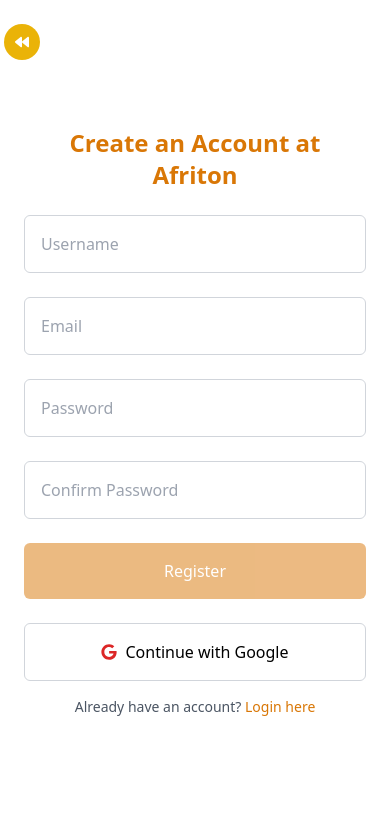
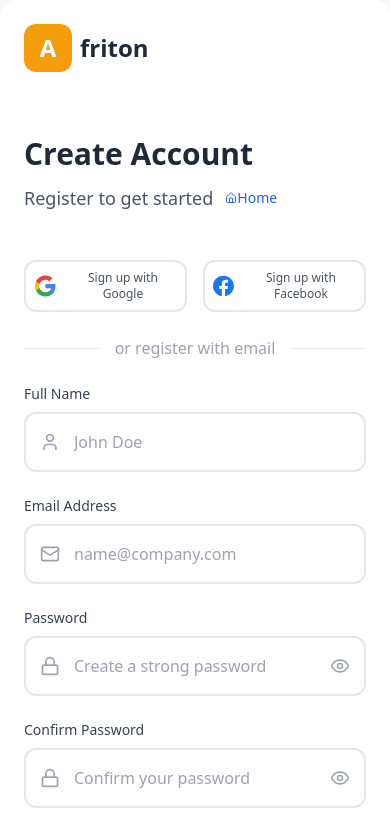
Before and after one commit to lscblack/afriton, a React (Vite) app in the folder client/afriton/: page /register in a window 390 px wide. Shown: the top 835 px of the page. Built offline with nearby package versions, Linux system fonts and the light colour scheme.

Commit message:
fixed reg also

```diff
--- a/client/afriton/src/App.jsx
+++ b/client/afriton/src/App.jsx
@@ -3,7 +3,7 @@
 import { BrowserRouter as Router, Routes, Route } from 'react-router-dom';
 import Loading from './comps/Loader';
 import Login  from './pages/Login';
-import { Register } from './pages/Register';
+import  Register  from './pages/Register';
 
 
 const Dashboard = lazy(() => import('./pages/Dashbaord'));
--- a/client/afriton/src/pages/Register.jsx
+++ b/client/afriton/src/pages/Register.jsx
@@ -1,204 +1,207 @@
-import React, { useState } from 'react';
-import { FaBackward, FaGoogle } from 'react-icons/fa';
-import { useNavigate } from 'react-router-dom'; // For navigation after successful registration
+import React from 'react';
+import { Eye, EyeOff, Mail, Lock, User, HomeIcon } from 'lucide-react';
 
-export const Register = () => {
-    const [username, setUsername] = useState('');
-    const [email, setEmail] = useState('');
-    const [password, setPassword] = useState('');
-    const [confirmPassword, setConfirmPassword] = useState('');
-    const [usernameError, setUsernameError] = useState('');
-    const [emailError, setEmailError] = useState('');
-    const [passwordError, setPasswordError] = useState('');
-    const [confirmPasswordError, setConfirmPasswordError] = useState('');
-    const [isSubmitting, setIsSubmitting] = useState(false);
-    const [registerSuccess, setRegisterSuccess] = useState(false);
-    const [errorMessage, setErrorMessage] = useState('');
+const Register = () => {
+  const [showPassword, setShowPassword] = React.useState(false);
+  const [showConfirmPassword, setShowConfirmPassword] = React.useState(false);
+  const [currentSlide, setCurrentSlide] = React.useState(0);
 
-    const navigate = useNavigate();
+  const slides = [
+    {
+      title: "Join our community today",
+      description: "Create an account to access all features and start your journey",
+      image: "/api/placeholder/400/300"
+    },
+    {
+      title: "Secure & Private",
+      description: "Your data is protected with enterprise-grade security",
+      image: "/api/placeholder/400/300"
+    },
+    {
+      title: "24/7 Support",
+      description: "Our support team is always here to help you",
+      image: "/api/placeholder/400/300"
+    }
+  ];
 
-    const handleUsernameChange = (e) => {
-        setUsername(e.target.value);
-        if (!e.target.value) {
-            setUsernameError('Username is required');
-        } else {
-            setUsernameError('');
-        }
-    };
-
-    const handleEmailChange = (e) => {
-        setEmail(e.target.value);
-        if (!e.target.value) {
-            setEmailError('Email is required');
-        } else if (!/\S+@\S+\.\S+/.test(e.target.value)) {
-            setEmailError('Please enter a valid email');
-        } else {
-            setEmailError('');
-        }
-    };
-
-    const handlePasswordChange = (e) => {
-        setPassword(e.target.value);
-        if (!e.target.value) {
-            setPasswordError('Password is required');
-        } else if (e.target.value.length < 6) {
-            setPasswordError('Password must be at least 6 characters');
-        } else {
-            setPasswordError('');
-        }
-    };
-
-    const handleConfirmPasswordChange = (e) => {
-        setConfirmPassword(e.target.value);
-        if (e.target.value !== password) {
-            setConfirmPasswordError('Passwords do not match');
-        } else {
-            setConfirmPasswordError('');
-        }
-    };
-
-    const handleSubmit = async (e) => {
-        e.preventDefault();
-        setIsSubmitting(true);
-        setErrorMessage('');
-
-        // Simulate API request
-        try {
-            if (!usernameError && !emailError && !passwordError && !confirmPasswordError && username && email && password && confirmPassword) {
-                // Mock API request here (e.g., using fetch or axios)
-                const response = await fakeRegisterApiCall(username, email, password);
-                if (response.success) {
-                    setRegisterSuccess(true);
-                    setTimeout(() => navigate('/login'), 2000); // Redirect to login after 2 seconds
-                }
-            }
-        } catch (error) {
-            setErrorMessage('Something went wrong. Please try again.');
-        } finally {
-            setIsSubmitting(false);
-        }
-    };
-
-    // Simulated API call (replace with actual API request)
-    const fakeRegisterApiCall = (username, email, password) => {
-        return new Promise((resolve, reject) => {
-            setTimeout(() => {
-                if (email === 'user@example.com' && password === 'password123') {
-                    resolve({ success: true });
-                } else {
-                    reject({ success: false });
-                }
-            }, 1500);
-        });
-    };
+  React.useEffect(() => {
+    const timer = setInterval(() => {
+      setCurrentSlide((prev) => (prev + 1) % slides.length);
+    }, 5000);
+    return () => clearInterval(timer);
+  }, []);
 
   return (
-        <div className=" bg-gradient-to-r from-white to-slate-50 h-screen  flex justify-center items-center">
-            <div className="w-[100vw] max-lg:w-full h-screen flex flex-col lg:flex-row gap-0 overflow-hidden max-lg:overflow-scroll max-lg:h-full items-center justify-between">
-                {/* Left Side Image */}
-                <div className="hidden lg:block bg-cover bg-center h-screen w-full" style={{ backgroundImage: "url('https://i.pinimg.com/originals/65/ea/96/65ea969295c1b59ff4b805f9774508cc.gif')" }}>
-                    {/* You can replace '/path-to-your-image.jpg' with the actual image URL */}
+    <div className="min-h-screen w-full bg-gray-50 flex items-center justify-center p-4 max-md:p-0">
+      <div className="w-full max-w-7xl h-full bg-white rounded-2xl shadow-2xl flex overflow-hidden">
+        {/* Left Side - Registration Form */}
+        <div className="w-full lg:w-1/2 p-6 md:p-12 xl:p-16 flex flex-col">
+          <div className="mb-12">
+            <div className="flex items-center gap-2 mb-16">
+              <div className="bg-amber-500 text-white w-12 h-12 rounded-xl flex items-center justify-center text-2xl font-bold">A</div>
+              <span className="text-2xl font-bold text-gray-800">friton</span>
+            </div>
+            <h1 className="text-3xl xl:text-4xl font-bold text-gray-800 mb-3">Create Account</h1>
+            <p className="text-gray-600 text-lg flex gap-3 items-center">Register to get started <a href="/" className='text-blue-600 text-sm flex items-center' rel="noopener noreferrer"><HomeIcon size={12}/> Home</a></p>
           </div>
 
-                {/* Right Side Form */}
-                <div className="flex justify-center items-center bg-white p-6 relative h-screen w-full xl:w-4/6 2xl:p-[8rem]">
-                    <button onClick={() => navigate("/")} className='bg-yellow-500 hover:bg-yellow-600 text-white h-12 w-12 rounded-full absolute top-3 max-lg:top-6 max-lg:left-1 left-3 max-lg:text-sm max-lg:h-9 max-lg:w-9 flex justify-center items-center' title='Back To Home'><FaBackward /></button>
+          <div className="space-y-6 flex-grow">
+            {/* Social Registration Buttons */}
+            <div className="grid grid-cols-2 gap-4">
+              <button className="flex items-center justify-center gap-3 p-3 border-2 rounded-xl max-md:p-2 max-md:text-xs hover:bg-gray-50 transition-colors">
+                <svg className="w-6 h-6" viewBox="0 0 24 24">
+                  <path fill="#4285F4" d="M22.56 12.25c0-.78-.07-1.53-.2-2.25H12v4.26h5.92c-.26 1.37-1.04 2.53-2.21 3.31v2.77h3.57c2.08-1.92 3.28-4.74 3.28-8.09z"/>
+                  <path fill="#34A853" d="M12 23c2.97 0 5.46-.98 7.28-2.66l-3.57-2.77c-.98.66-2.23 1.06-3.71 1.06-2.86 0-5.29-1.93-6.16-4.53H2.18v2.84C3.99 20.53 7.7 23 12 23z"/>
+                  <path fill="#FBBC05" d="M5.84 14.09c-.22-.66-.35-1.36-.35-2.09s.13-1.43.35-2.09V7.07H2.18C1.43 8.55 1 10.22 1 12s.43 3.45 1.18 4.93l2.85-2.22.81-.62z"/>
+                  <path fill="#EA4335" d="M12 5.38c1.62 0 3.06.56 4.21 1.64l3.15-3.15C17.45 2.09 14.97 1 12 1 7.7 1 3.99 3.47 2.18 7.07l3.66 2.84c.87-2.6 3.3-4.53 6.16-4.53z"/>
+                </svg>
+                <span className="text-gray-600 font-medium">Sign up with Google</span>
+              </button>
+              <button className="flex items-center justify-center gap-3 p-3 border-2 rounded-xl max-md:p-2 max-md:text-xs hover:bg-gray-50 transition-colors">
+                <svg className="w-6 h-6" viewBox="0 0 24 24">
+                  <path fill="#1877F2" d="M24 12.073c0-6.627-5.373-12-12-12s-12 5.373-12 12c0 5.99 4.388 10.954 10.125 11.854v-8.385H7.078v-3.47h3.047V9.43c0-3.007 1.792-4.669 4.533-4.669 1.312 0 2.686.235 2.686.235v2.953H15.83c-1.491 0-1.956.925-1.956 1.874v2.25h3.328l-.532 3.47h-2.796v8.385C19.612 23.027 24 18.062 24 12.073z"/>
+                </svg>
+                <span className="text-gray-600 font-medium">Sign up with Facebook</span>
+              </button>
+            </div>
 
-                    <div className="w-full ">
-                        <h2 className="text-3xl max-lg:text-2xl font-semibold text-center text-yellow-600 mb-6 animate__animated animate__fadeIn">
-                            Create an Account at <span className="font-bold text-yellow-600 animate__animated animate__fadeIn">Afriton</span>
-                        </h2>
-                        {/* Error or Success Message */}
-                        {errorMessage && <p className="text-red-500 text-sm mt-4">{errorMessage}</p>}
-                        {registerSuccess && (
-                            <p className="text-green-500 text-sm mt-4">
-                                Registration successful! Redirecting to login...
-                            </p>
-                        )}
+            <div className="relative flex items-center">
+              <div className="flex-grow border-t border-gray-200"></div>
+              <span className="flex-shrink mx-4 text-gray-400">or register with email</span>
+              <div className="flex-grow border-t border-gray-200"></div>
+            </div>
 
-                        <form className="space-y-6" onSubmit={handleSubmit}>
-                            {/* Username Input */}
+            {/* Full Name Input */}
             <div>
+              <label className="block text-sm font-medium text-gray-700 mb-2">Full Name</label>
+              <div className="relative">
+                <div className="absolute left-4 top-1/2 -translate-y-1/2 text-gray-400">
+                  <User size={20} />
+                </div>
                 <input
                   type="text"
-                                    placeholder="Username"
-                                    value={username}
-                                    onChange={handleUsernameChange}
-                                    className={`w-full p-4 border rounded-md focus:outline-none focus:border-yellow-600 ${usernameError ? 'border-red-500' : 'border-gray-300'}`}
+                  className="w-full px-12 py-4 border-2 rounded-xl focus:outline-none focus:ring-2 focus:ring-amber-500 focus:border-transparent"
+                  placeholder="John Doe"
                 />
-                                {usernameError && <p className="text-red-500 text-sm mt-2">{usernameError}</p>}
+              </div>
             </div>
 
             {/* Email Input */}
             <div>
+              <label className="block text-sm font-medium text-gray-700 mb-2">Email Address</label>
+              <div className="relative">
+                <div className="absolute left-4 top-1/2 -translate-y-1/2 text-gray-400">
+                  <Mail size={20} />
+                </div>
                 <input
                   type="email"
-                                    placeholder="Email"
-                                    value={email}
-                                    onChange={handleEmailChange}
-                                    className={`w-full p-4 border rounded-md focus:outline-none focus:border-yellow-600 ${emailError ? 'border-red-500' : 'border-gray-300'}`}
+                  className="w-full px-12 py-4 border-2 rounded-xl focus:outline-none focus:ring-2 focus:ring-amber-500 focus:border-transparent"
+                  placeholder="name@company.com"
                 />
-                                {emailError && <p className="text-red-500 text-sm mt-2">{emailError}</p>}
+              </div>
             </div>
 
             {/* Password Input */}
             <div>
+              <label className="block text-sm font-medium text-gray-700 mb-2">Password</label>
+              <div className="relative">
+                <div className="absolute left-4 top-1/2 -translate-y-1/2 text-gray-400">
+                  <Lock size={20} />
+                </div>
                 <input
-                                    type="password"
-                                    placeholder="Password"
-                                    value={password}
-                                    onChange={handlePasswordChange}
-                                    className={`w-full p-4 border rounded-md focus:outline-none focus:border-yellow-600 ${passwordError ? 'border-red-500' : 'border-gray-300'}`}
+                  type={showPassword ? "text" : "password"}
+                  className="w-full px-12 py-4 border-2 rounded-xl focus:outline-none focus:ring-2 focus:ring-amber-500 focus:border-transparent"
+                  placeholder="Create a strong password"
                 />
-                                {passwordError && <p className="text-red-500 text-sm mt-2">{passwordError}</p>}
+                <button
+                  onClick={() => setShowPassword(!showPassword)}
+                  className="absolute right-4 top-1/2 -translate-y-1/2 text-gray-400 hover:text-gray-600"
+                >
+                  {showPassword ? <EyeOff size={20} /> : <Eye size={20} />}
+                </button>
+              </div>
             </div>
 
             {/* Confirm Password Input */}
             <div>
+              <label className="block text-sm font-medium text-gray-700 mb-2">Confirm Password</label>
+              <div className="relative">
+                <div className="absolute left-4 top-1/2 -translate-y-1/2 text-gray-400">
+                  <Lock size={20} />
+                </div>
                 <input
-                                    type="password"
-                                    placeholder="Confirm Password"
-                                    value={confirmPassword}
-                                    onChange={handleConfirmPasswordChange}
-                                    className={`w-full p-4 border rounded-md focus:outline-none focus:border-yellow-600 ${confirmPasswordError ? 'border-red-500' : 'border-gray-300'}`}
+                  type={showConfirmPassword ? "text" : "password"}
+                  className="w-full px-12 py-4 border-2 rounded-xl focus:outline-none focus:ring-2 focus:ring-amber-500 focus:border-transparent"
+                  placeholder="Confirm your password"
                 />
-                                {confirmPasswordError && <p className="text-red-500 text-sm mt-2">{confirmPasswordError}</p>}
+                <button
+                  onClick={() => setShowConfirmPassword(!showConfirmPassword)}
+                  className="absolute right-4 top-1/2 -translate-y-1/2 text-gray-400 hover:text-gray-600"
+                >
+                  {showConfirmPassword ? <EyeOff size={20} /> : <Eye size={20} />}
+                </button>
+              </div>
             </div>
 
-                            {/* Submit Button */}
-                            <button
-                                type="submit"
-                                className="w-full bg-yellow-600 text-white py-4 rounded-md hover:bg-yellow-700 disabled:opacity-50"
-                                disabled={usernameError || emailError || passwordError || confirmPasswordError || !username || !email || !password || !confirmPassword || isSubmitting}
-                            >
-                                {isSubmitting ? 'Registering...' : 'Register'}
+            {/* Terms and Conditions */}
+            <div className="flex items-start">
+              <input type="checkbox" className="w-5 h-5 mt-1 rounded-md border-2 text-amber-500 focus:ring-amber-500" />
+              <span className="ml-2 text-gray-600">
+                I agree to the{' '}
+                <a href="#" className="text-amber-500 hover:text-amber-600">Terms of Service</a>
+                {' '}and{' '}
+                <a href="#" className="text-amber-500 hover:text-amber-600">Privacy Policy</a>
+              </span>
+            </div>
+
+            {/* Register Button */}
+            <button className="w-full bg-amber-500 text-white py-4 rounded-xl text-lg font-semibold hover:bg-amber-600 transition-colors">
+              Create Account
             </button>
 
-                            {/* Google Login Button */}
+            {/* Sign In Link */}
+            <p className="text-center text-gray-600">
+              Already have an account?{' '}
+              <a href="/login" className="text-amber-500 hover:text-amber-600 font-medium">Sign in</a>
+            </p>
+          </div>
+        </div>
+
+        {/* Right Side - Sliding Content */}
+        <div className="hidden lg:block lg:w-1/2 bg-gradient-to-br from-amber-400 to-amber-600 p-12 xl:p-16 text-white relative overflow-hidden">
+          {slides.map((slide, index) => (
+            <div
+              key={index}
+              className={`absolute inset-0 p-12 xl:p-16 transition-opacity duration-500 ease-in-out flex flex-col justify-center
+                ${index === currentSlide ? 'opacity-100' : 'opacity-0'}`}
+            >
+              <div className="max-w-lg">
+                <img
+                  src={slide.image}
+                  alt={slide.title}
+                  className="mb-12 rounded-xl shadow-lg"
+                />
+                <h2 className="text-4xl xl:text-5xl font-bold mb-6">{slide.title}</h2>
+                <p className="text-xl opacity-90">{slide.description}</p>
+              </div>
+            </div>
+          ))}
+
+          {/* Dots Navigation */}
+          <div className="absolute bottom-12 xl:bottom-16 left-12 xl:left-16 flex gap-3">
+            {slides.map((_, index) => (
               <button
-                                type="button"
-                                className="w-full border border-gray-300 py-4 rounded-md flex items-center justify-center gap-2 hover:bg-gary-50"
-                            >
-                                <FaGoogle className="text-red-600" />
-                                Continue with Google
-                            </button>
-                        </form>
-
-
-                        {/* Login Link */}
-                        <p className="text-center text-sm text-gray-600 mt-4">
-                            Already have an account?{' '}
-                            <button
-                                type="button"
-                                onClick={() => navigate('/login')}
-                                className="text-yellow-600 hover:text-yellow-700 font-medium transition-colors duration-300"
-                            >
-                                Login here
-                            </button>
-                        </p>
+                key={index}
+                onClick={() => setCurrentSlide(index)}
+                className={`w-3 h-3 rounded-full transition-all duration-300
+                  ${index === currentSlide ? 'bg-white w-8' : 'bg-white/50'}`}
+              />
+            ))}
           </div>
         </div>
       </div>
     </div>
   );
 };
+
+export default Register;
--- a/client/afriton/src/pages/landing_page.jsx
+++ b/client/afriton/src/pages/landing_page.jsx
@@ -2,7 +2,7 @@
 import AOS from 'aos';
 import 'aos/dist/aos.css';
 import Login  from './Login';
-import { Register } from './Register';
+import  Register  from './Register';
 import { Footer } from '../comps/Footer';
 import UserFeedback from '../comps/UserFeedBack';
 import Services from '../comps/services';
```
Lines whose indentation alone changed are shown as unchanged.
